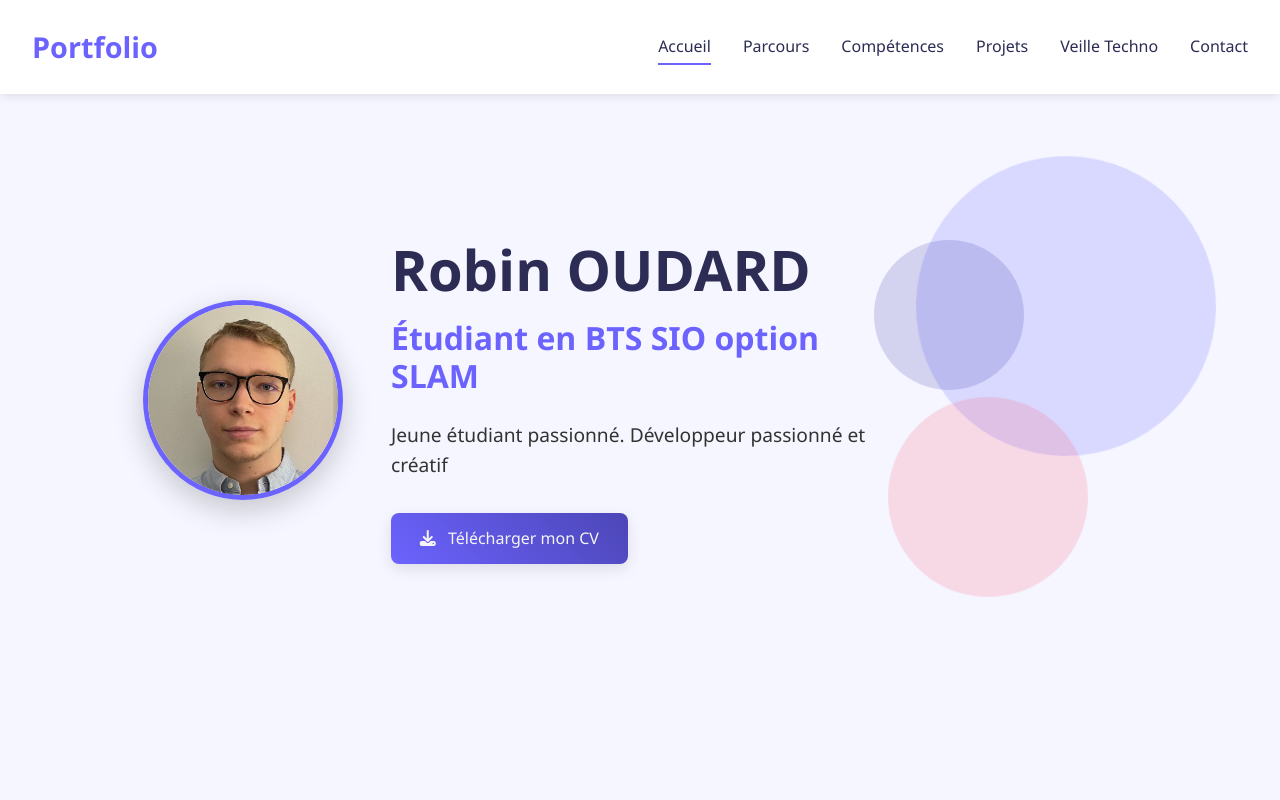
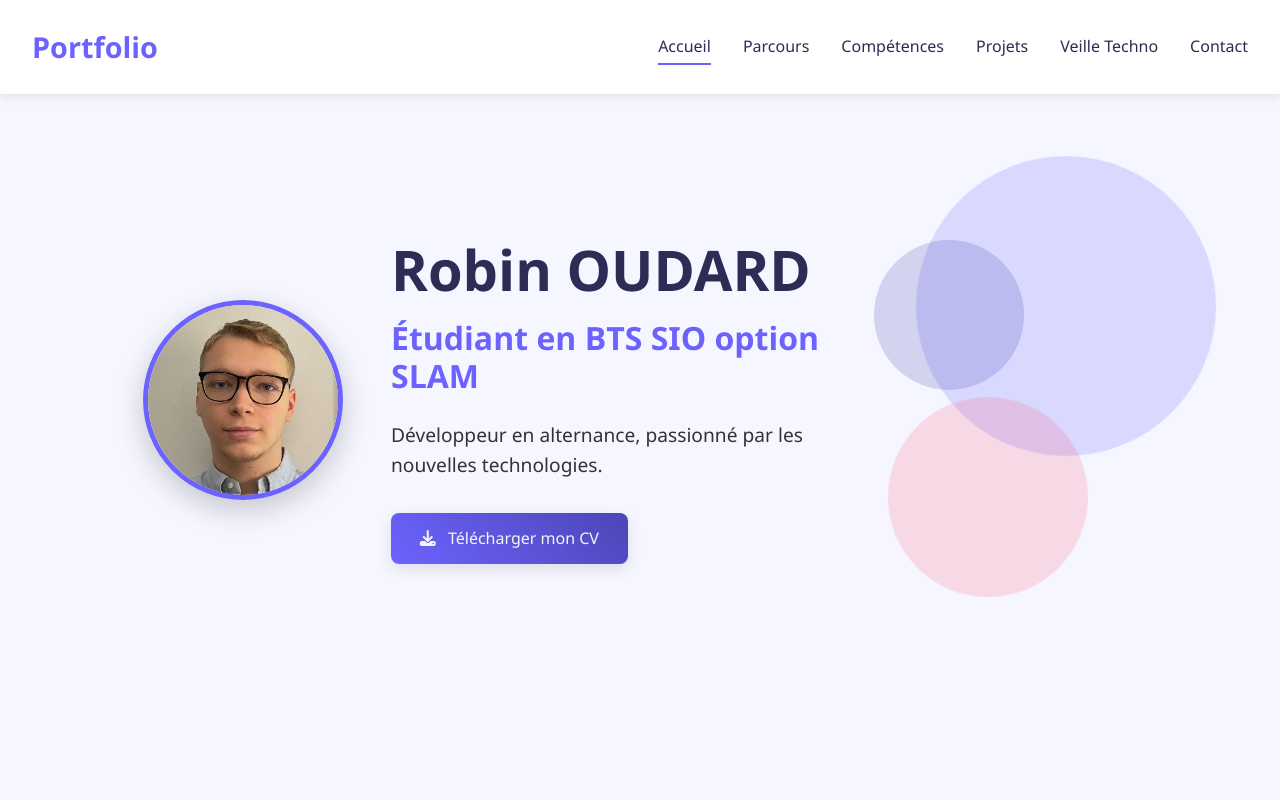
Before and after one commit to KhraxX/portfolio-bts, a plain HTML site: page index.html in a window 1280 px wide. Shown: the top 800 px of the page. Drawn offline with nearby package versions, Linux system fonts and the light colour scheme.

Commit message:
Mise à jour portfolio

```diff
--- a/index.html
+++ b/index.html
@@ -43,7 +43,7 @@
                     <div class="profile-text">
                         <h1>Robin OUDARD</h1>
                         <h2>Étudiant en BTS SIO option SLAM</h2>
-                        <p>Jeune étudiant passionné. Développeur passionné et créatif</p>
+                        <p>Développeur en alternance, passionné par les nouvelles technologies.</p>
                         <a href="docs/CV Robin Pro.pdf" class="btn-download" download>
                             <i class="fas fa-download"></i> Télécharger mon CV
                         </a>
```
